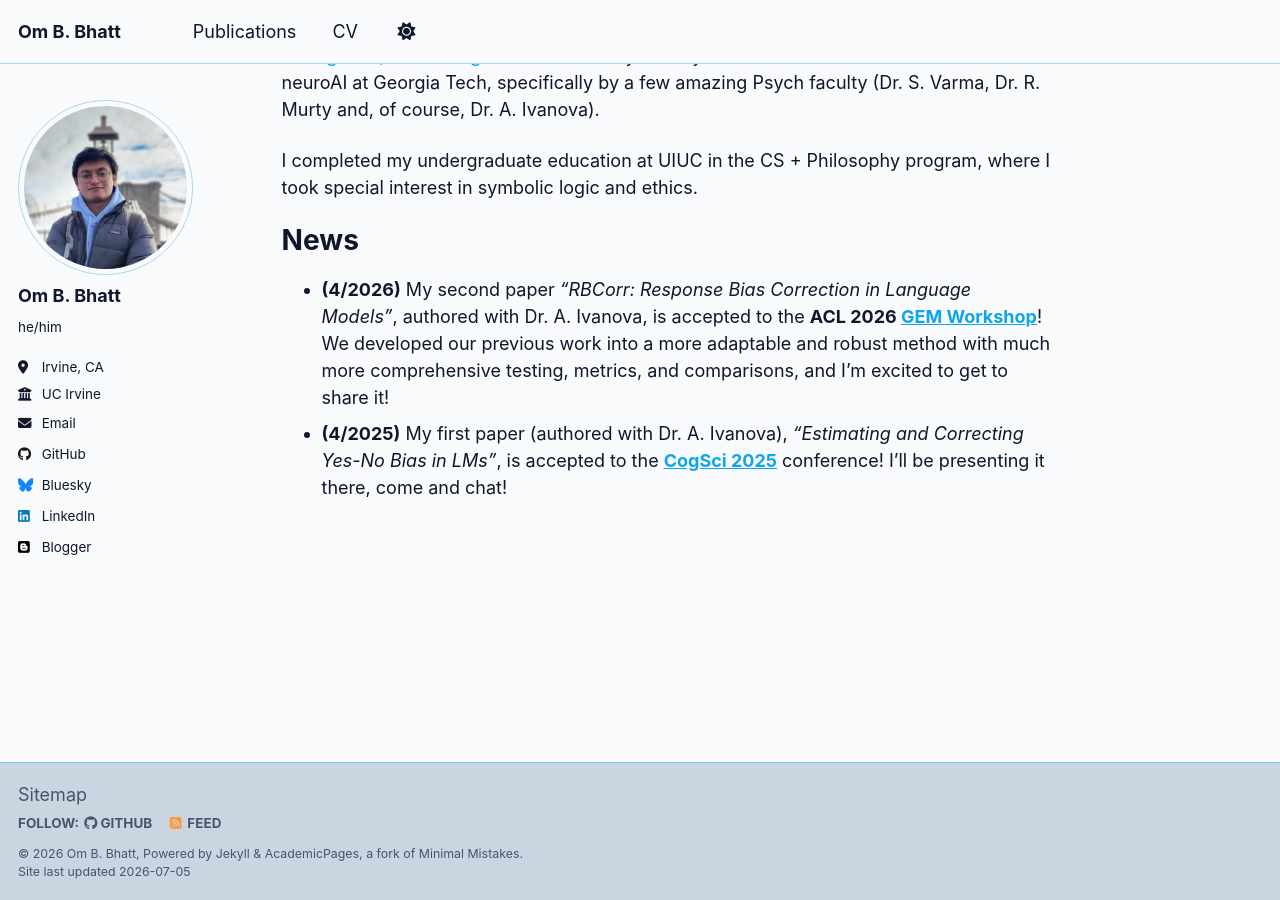
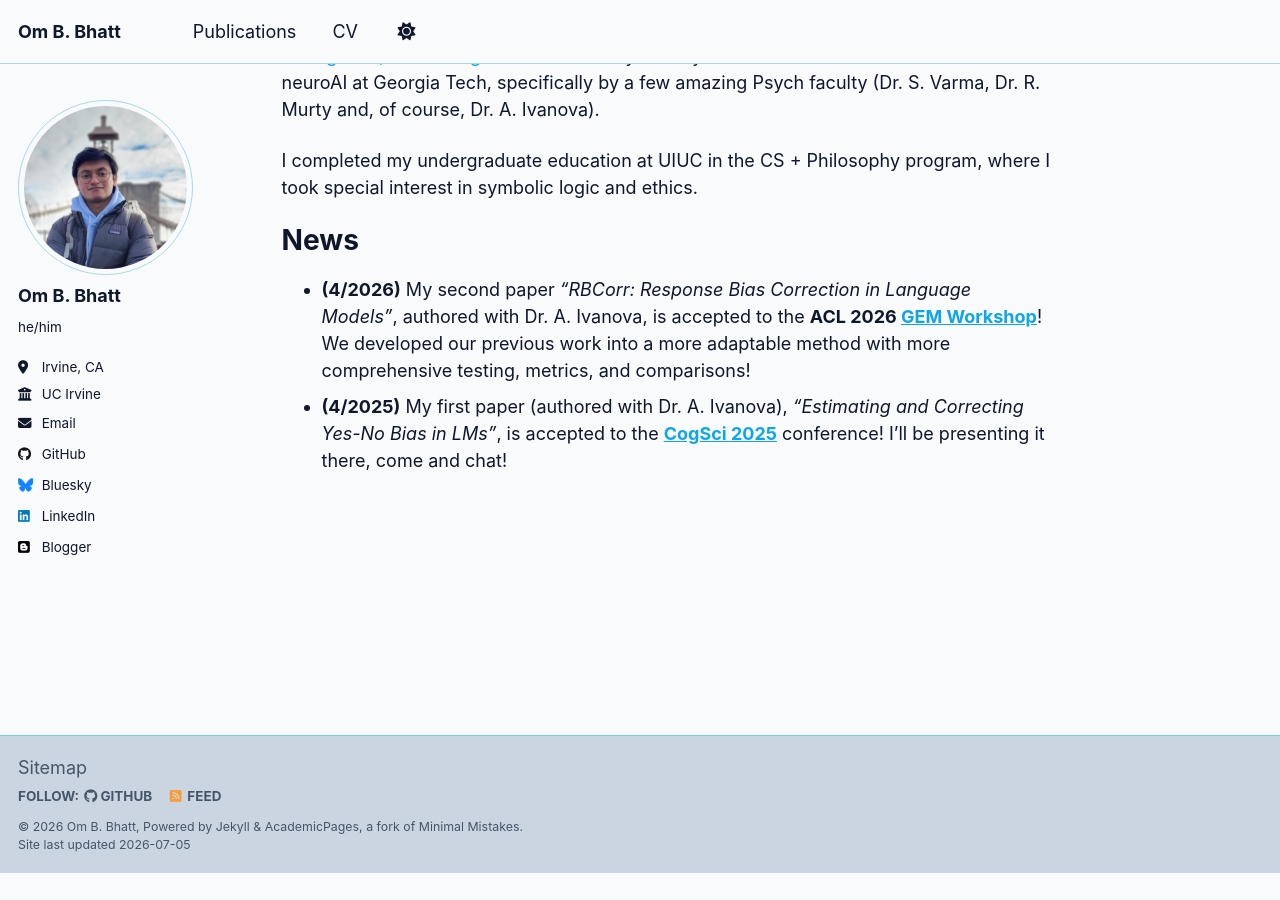
Before and after one commit to ombbhatt/ombbhatt.github.io, a Jekyll site: the page built from _pages/about.md, in a window 1280 px wide and 900 px high, scrolled down 563 px. Built offline with Jekyll 4.4.1, drawn with Linux system fonts in a browser that asks for light colours; after the commit the page ends 1436 px from its top, so only the background shows below that.

Commit message:
excited about gem news but a bit more non-chalant type shi

```diff
--- a/_pages/about.md
+++ b/_pages/about.md
@@ -68,5 +68,5 @@ I completed my undergraduate education at UIUC in the CS + Philosophy program, w
 
 News
 ======
-- **(4/2026)** My second paper *"RBCorr: Response Bias Correction in Language Models"*, authored with Dr. A. Ivanova, is accepted to the **ACL 2026 [GEM Workshop](https://gem-workshop.com/)**! We developed our previous work into a more adaptable and robust method with much more comprehensive testing, metrics, and comparisons, and I'm excited to get to share it!
+- **(4/2026)** My second paper *"RBCorr: Response Bias Correction in Language Models"*, authored with Dr. A. Ivanova, is accepted to the **ACL 2026 [GEM Workshop](https://gem-workshop.com/)**! We developed our previous work into a more adaptable method with more comprehensive testing, metrics, and comparisons!
 - **(4/2025)** My first paper (authored with Dr. A. Ivanova), *"Estimating and Correcting Yes-No Bias in LMs"*, is accepted to the **[CogSci 2025](https://cognitivesciencesociety.org/cogsci-2025/)** conference! I'll be presenting it there, come and chat!
```
